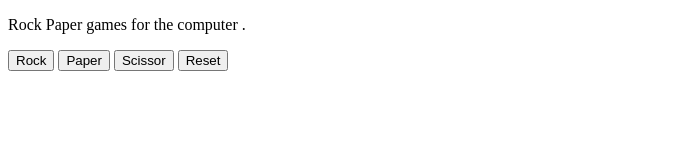
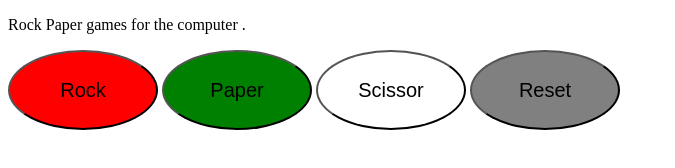
Before and after one commit to ABHISHEKGHARAMI/javascript-frontend, a website: page work-2-retry/rock_paper_cissors_007.html in a window 1280 px wide. Shown: the whole page, without its empty margins (0-675 px from the left). Drawn offline with Linux system fonts and the light colour scheme.

Commit message:
Adding the assignment .

```diff
--- /dev/null
+++ b/work-2-retry/css/style1.css
@@ -0,0 +1,34 @@
+.rock-class{
+    width: 150px;
+    height: 80px;
+    text-align: center;
+    border-radius: 50%;
+    background-color: red;
+    font-size: 20px;
+}
+
+.paper-class{
+        width: 150px;
+        height: 80px;
+        text-align: center;
+        border-radius: 50%;
+        background-color: green;
+        font-size: 20px;
+}
+.scissor-class{
+        width: 150px;
+        height: 80px;
+        text-align: center;
+        border-radius: 50%;
+        background-color: white;
+        font-size: 20px;
+}
+
+.reset-class{
+    width: 150px;
+        height: 80px;
+        text-align: center;
+        border-radius: 50%;
+        background-color: grey;
+        font-size: 20px;
+}
--- a/work-2-retry/rock_paper_cissors_007.html
+++ b/work-2-retry/rock_paper_cissors_007.html
@@ -4,6 +4,7 @@
     <meta charset="UTF-8">
     <meta name="viewport" content="width=device-width, initial-scale=1.0">
     <title>Rock Paper scissors game.</title>
+    <link rel="stylesheet" href="../work-2-retry/css/style1.css">
 </head>
 <body>
     <p>Rock Paper games for the computer .</p>
```
Also changed, not shown: work-2-retry/assignment-008.html (added, +22 -0 lines).
